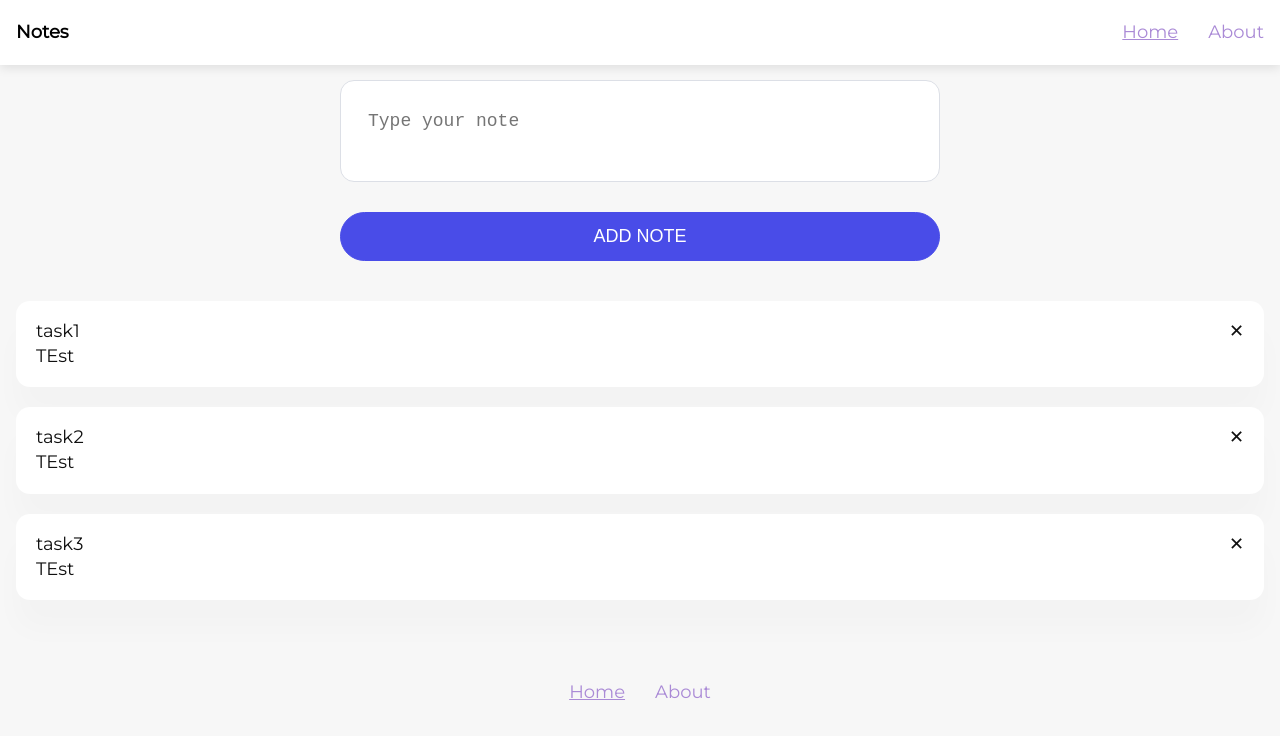
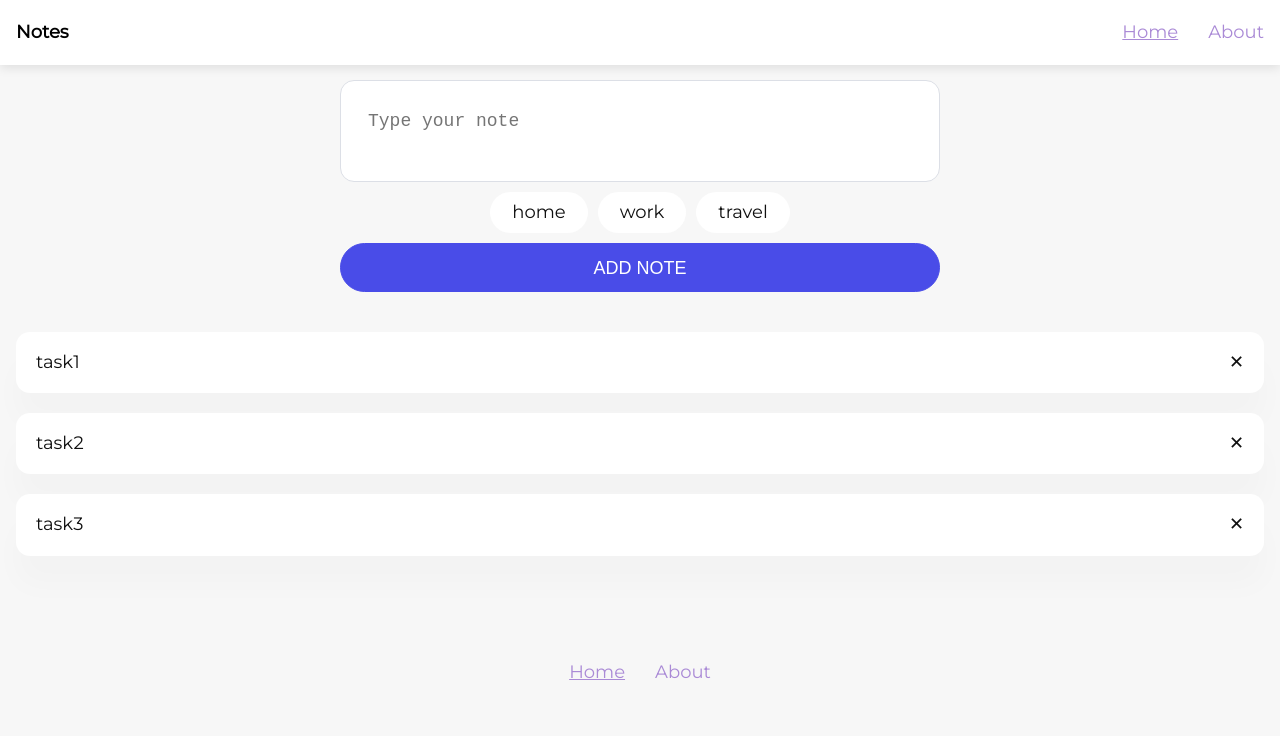
Before and after one commit to Incorrect111/vue-3-notes, a Vue app: page / in a window 1280 px wide. Shown: the top 736 px of the page. Built offline with nearby package versions, Linux system fonts and the light colour scheme.

Commit message:
add tags

```diff
--- a/src/components/Notes/Form.vue
+++ b/src/components/Notes/Form.vue
@@ -1,17 +1,29 @@
 <template>
-<div class="note-form__wrapper">
-  <form class="note-form" @submit.prevent="onSubmit">
-    <textarea type="text" required v-model="inputValue" placeholder="Type your note" />
-    <button class="btn btnPrimary" type="submit">Add note</button>
-  </form>
+  <div class="note-form__wrapper">
+    <form class="note-form" @submit.prevent="onSubmit">
+      <textarea
+        type="text"
+        required
+        v-model="inputValue"
+        placeholder="Type your note"
+      />
+      <TagsList @onItemClick="handleTagClick" :items="tags" />
+      <button class="btn btnPrimary" type="submit">Add note</button>
+    </form>
   </div>
 </template>
 
 <script>
+import TagsList from '@/components/UI/TagsList.vue'
+
 export default {
+  components: {
+    TagsList
+  },
   data() {
     return {
-      inputValue: ''
+      inputValue: '',
+      tags: ['home', 'work', 'travel']
     }
   },
   methods: {
@@ -19,24 +31,27 @@ export default {
       this.$emit('onSubmit', this.inputValue)
       console.log(this.inputValue)
       this.inputValue = ''
+    },
+    handleTagClick(tag) {
+      console.log(tag)
     }
   }
 }
 </script>
 
-<style>
-
+<style lang="scss">
 .note-form__wrapper {
   display: flex;
   flex-direction: column;
   align-items: center;
 }
-.note-form{
+.note-form {
   display: flex;
   flex-direction: column;
   max-width: 600px;
   width: 100%;
+  textarea {
+    margin-bottom: 0;
+  }
 }
-
-
 </style>
--- a/src/components/Notes/List.vue
+++ b/src/components/Notes/List.vue
@@ -1,11 +1,10 @@
 <template>
   <div class="notes-list">
-    <div class="note-item" v-for="(note, index) in notes" :key="index">
+    <div class="note-item" v-for="(note, index) in items" :key="index">
       <div class="note-header">
           {{ note }}
           <p style="cursor: pointer;" @click="$emit('onRemove', index)">&#x2715;</p>
       </div>
-      <p>TEst</p>
       <!-- <div class="note-footer"></div> -->
     </div>
   </div>
@@ -14,7 +13,7 @@
 <script>
 export default {
   props: {
-    notes: {
+    items: {
       type: Array
     }
   }
--- /dev/null
+++ b/src/components/UI/TagsList.vue
@@ -0,0 +1,45 @@
+<template>
+  <div class="tags-list">
+    <div class="tag-item" v-for="tag in items" :key="tag" @click="$emit('onItemClick', tag)">
+      <span>{{ tag }}</span>
+    </div>
+  </div>
+</template>
+
+<script>
+export default {
+  props: {
+    items: {
+      type: Array,
+      required: true
+    }
+  }
+}
+</script>
+
+<style lang="scss">
+.tags-list {
+  padding: 10px 0;
+  display: flex;
+  justify-content: center;
+}
+.tag-item {
+  padding: 8px 22px;
+  margin-right: 10px;
+  background-color: #fff;
+  border-radius: 22px;
+  user-select: none;
+  cursor: pointer;
+  &.isPreview {
+    padding: 0;
+    color: #444ce0;
+    cursor: default;
+    &:before {
+      content: '#';
+    }
+  }
+  &:last-child {
+    margin-right: 0;
+  }
+}
+</style>
--- a/src/pages/home.vue
+++ b/src/pages/home.vue
@@ -1,6 +1,6 @@
 <template>
   <Form @onSubmit="handleSubmit" />
-  <List @onRemove="handleRemove" :notes="notes" />
+  <List @onRemove="handleRemove" :items="notes" />
 </template>
 
 <script>
```
